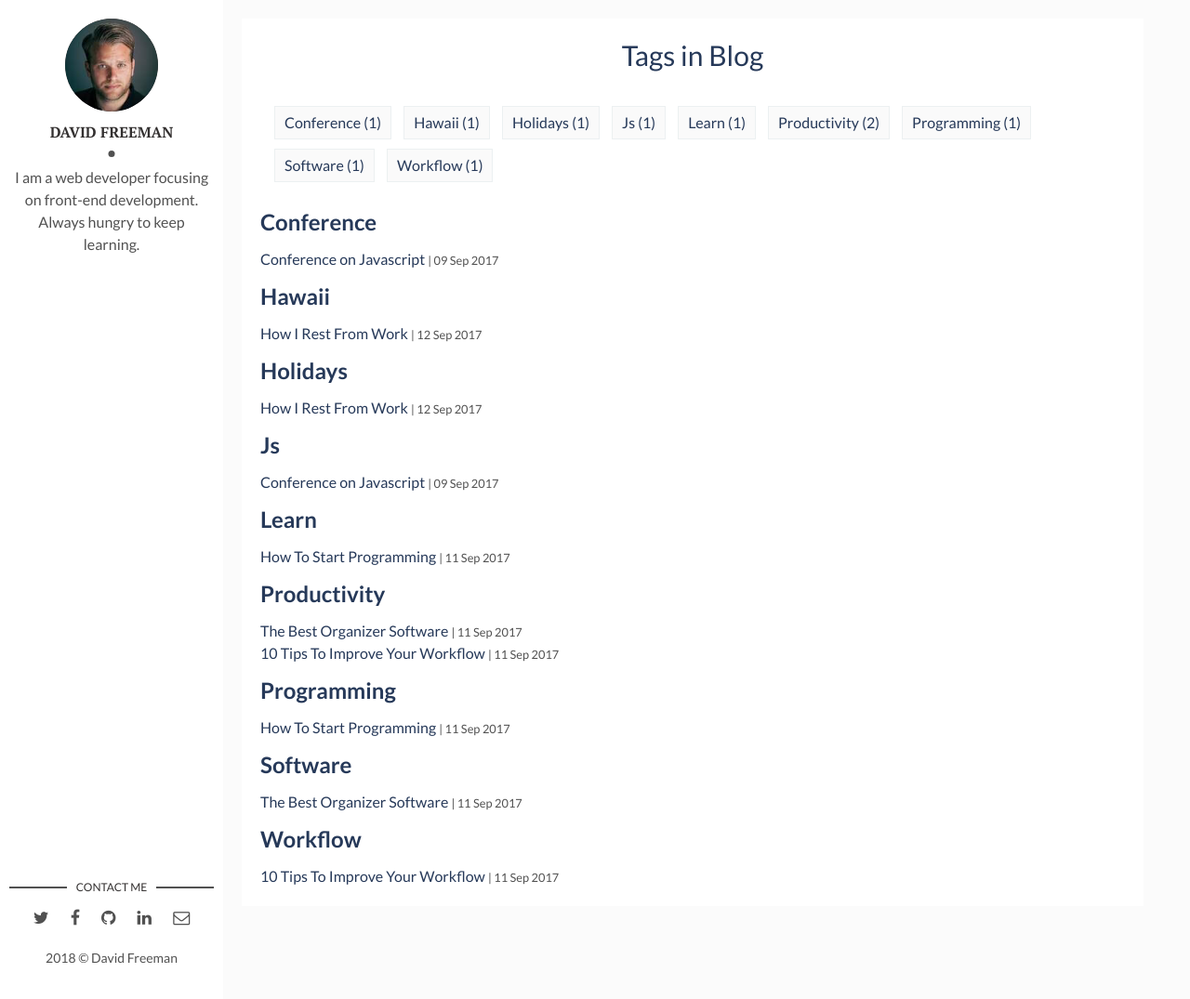
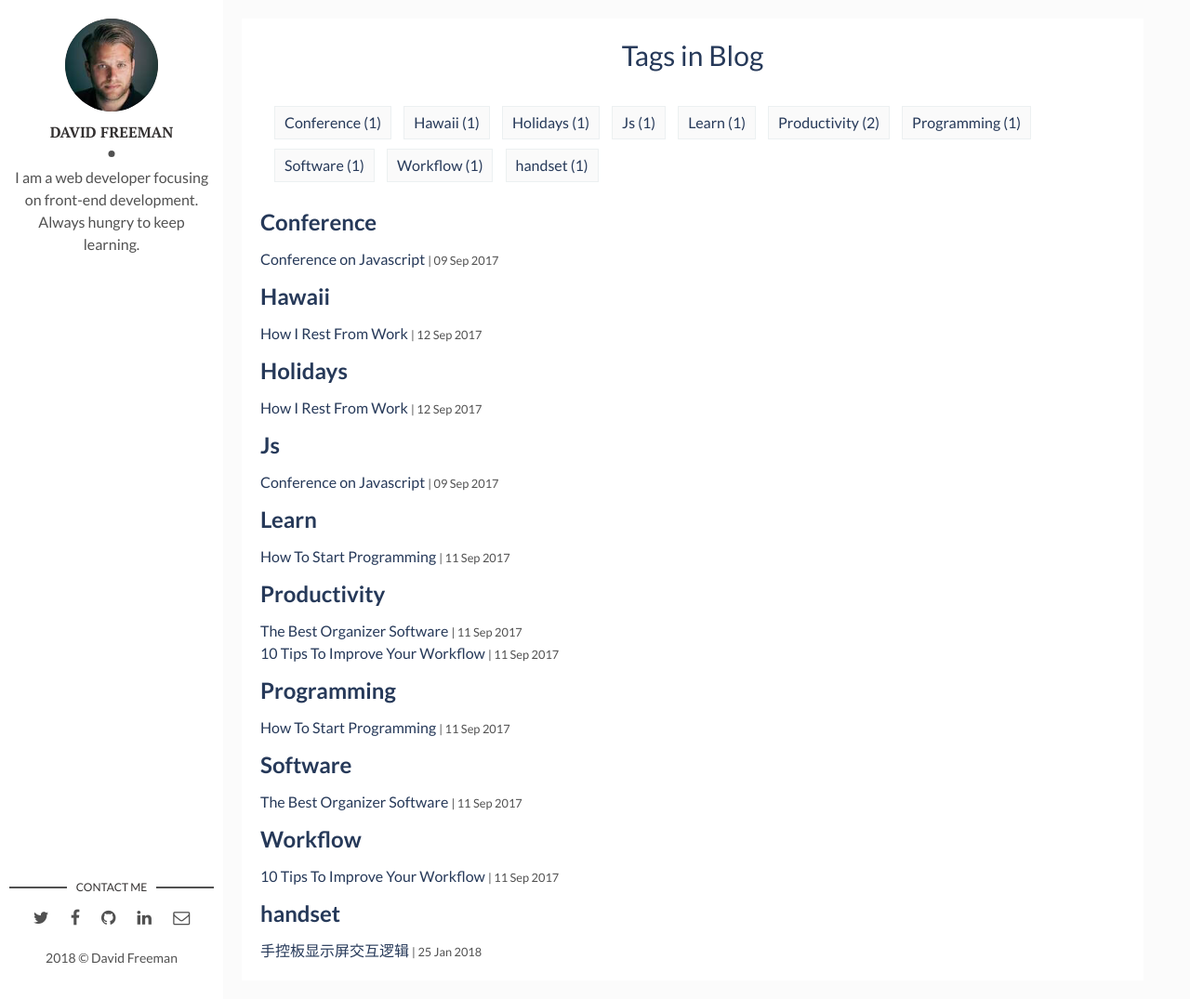
Before and after one commit to yuanzhaoyang/yuanzhaoyang.github.io, a Jekyll site: the page built from tags.html, in a window 1280 px wide and 1075 px high. Shown: the whole window at 93% size. Built offline with Jekyll 4.4.1, drawn with Linux system fonts in a browser that asks for light colours.

Commit message:
增加手控板插图

```diff
--- a/_posts/2018-01-25-how-handset.md
+++ b/_posts/2018-01-25-how-handset.md
@@ -1,3 +1,12 @@
+---
+layout: post
+title: 手控板显示屏交互逻辑
+date: 2018-01-25 13:32:20 +0300
+description: You’ll find this post in your `_posts` directory. Go ahead and edit it and re-build the site to see your changes. # Add post description (optional)
+img: handset.png # Add image post (optional)
+tags: [handset]
+---
+
 # 手控板显示屏交互逻辑
 > 1. 手控板显示屏上所有显示的信息均为英文或数字，不考虑汉字。
 > 2. 显示屏尺寸为128×64
```
Also changed, not shown: assets/img/handset.png (added).
